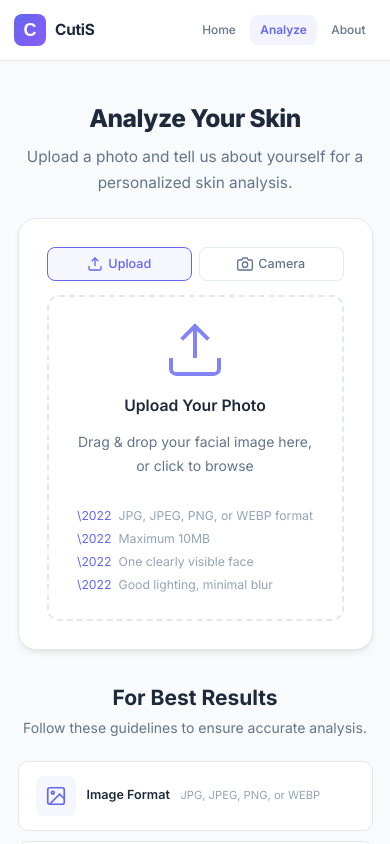
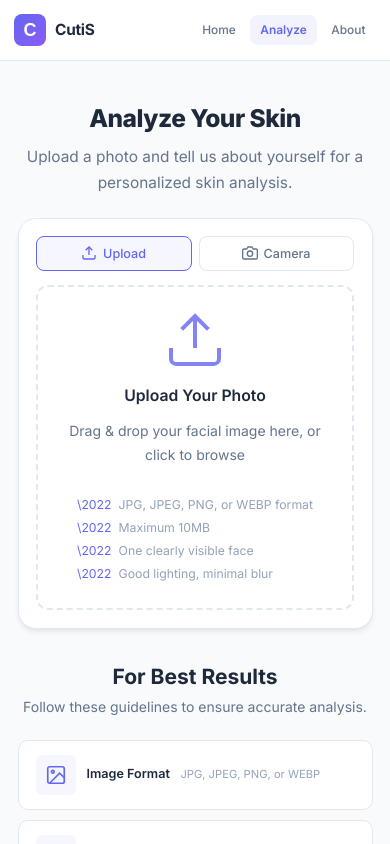
Before and after one commit to rahuljat1349/SkinINsight, a Vue app in the folder frontend/: page /analyze in a window 390 px wide. Shown: the top 844 px of the page. Built offline with nearby package versions, Linux system fonts and the light colour scheme; no server answers.

Commit message:
Keep upload card height consistent when switching to questions

```diff
--- a/frontend/src/views/AnalyzeView.vue
+++ b/frontend/src/views/AnalyzeView.vue
@@ -294,6 +294,7 @@ onUnmounted(() => {
   border-radius: var(--r-xl);
   padding: var(--sp-xl);
   box-shadow: var(--shadow-md);
+  min-height: 400px;
 }
 
 /* Requirements */
@@ -396,6 +397,7 @@ onUnmounted(() => {
   .page-title { font-size: 1.75rem; }
   .req-grid { grid-template-columns: repeat(2, 1fr); }
   .privacy-card { flex-direction: column; text-align: center; }
+  .upload-card { min-height: 340px; padding: 1.25rem; }
 }
 
 @media (max-width: 480px) {
```
